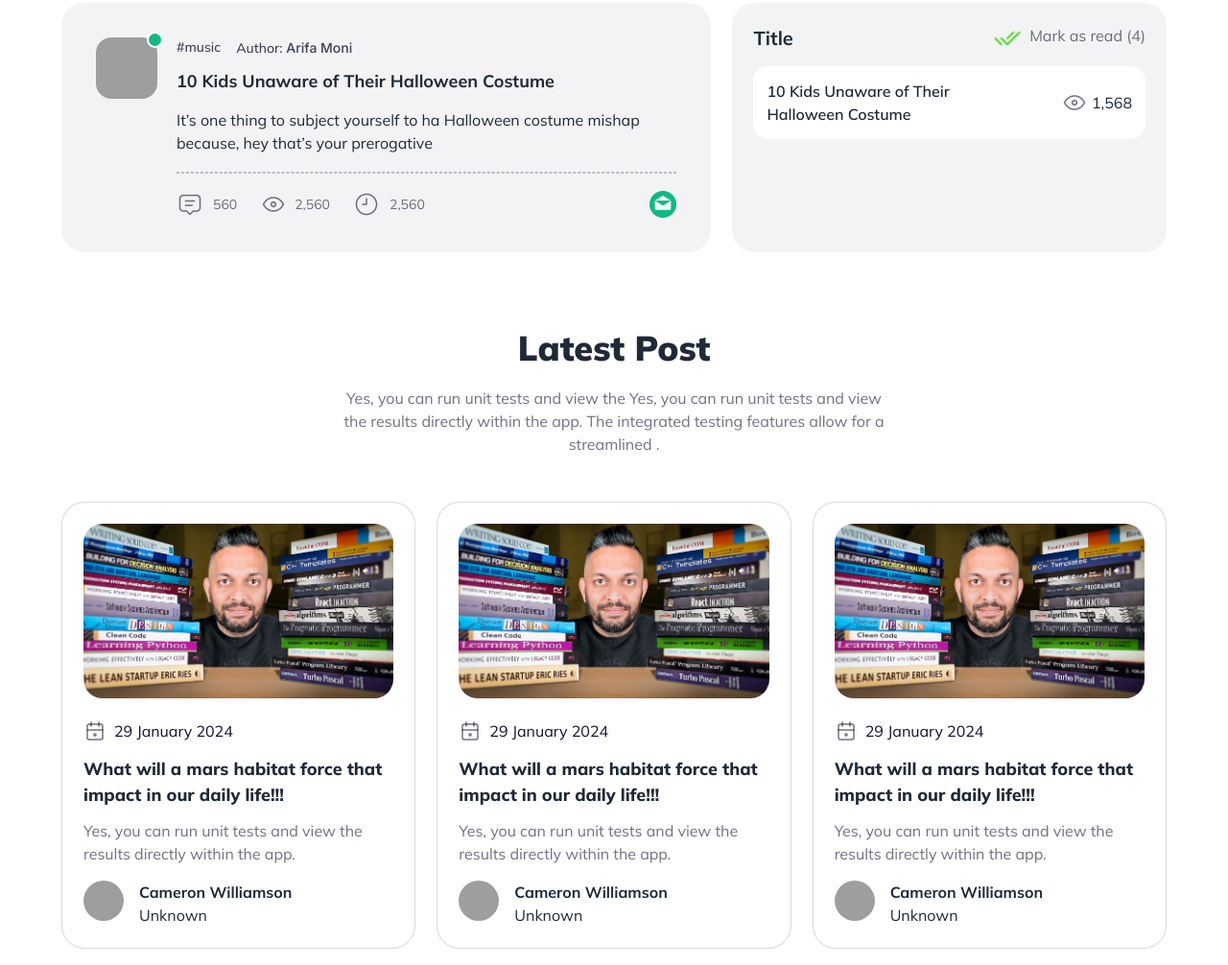
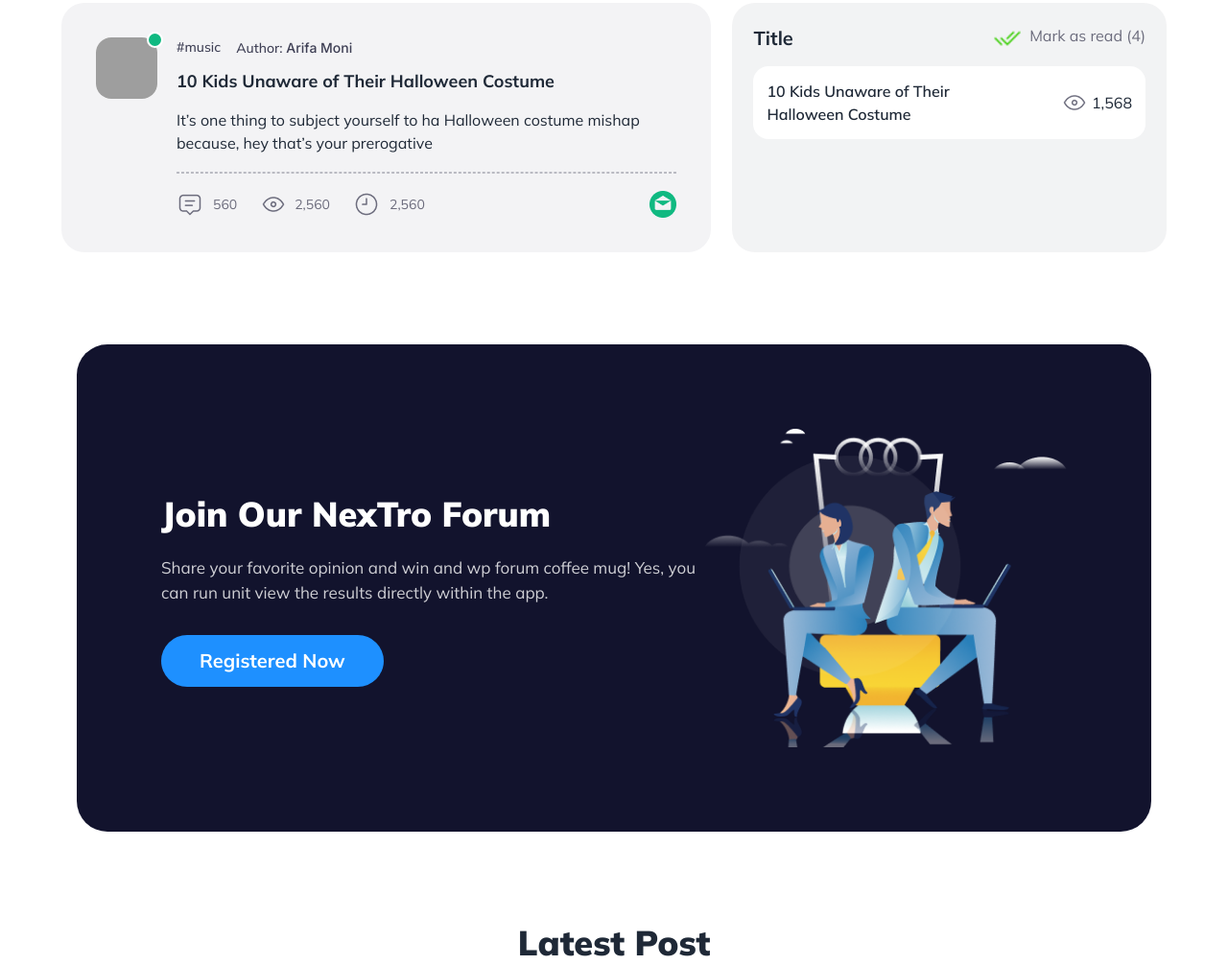
Before and after one commit to roushan-sheik/nextro-fourm, a plain HTML site: page index.html in a window 1280 px wide. Shown: the part 831-1837 px from the top of the page at 96% size. Drawn offline with nearby package versions, Linux system fonts and the light colour scheme; grey boxes are pictures that could not be loaded.

Commit message:
Join Our NexTro Forum section added

```diff
--- a/index.html
+++ b/index.html
@@ -74,8 +74,8 @@
             </ul>
           </div>
           <div class="navbar-end">
-            <a
-              class=" lg:py-[.875rem] py-[10px] lg:px-10 px-8 rounded-full bg_primary lg:text-[20px] text-[18px] text-white lg:font-bold cursor-pointer">SignIn</a>
+            <button
+              class=" lg:py-[.75rem] py-[8px] lg:px-10 px-8 rounded-full bg_primary lg:text-[20px] text-[18px] text-white lg:font-bold cursor-pointer">SignIn</button>
           </div>
         </div>
       </div>
@@ -214,6 +214,33 @@
                 <span>1,568</span>
               </div>
             </div>
+          </div>
+        </div>
+      </div>
+    </section>
+    <!-- Join Our NexTro Forum section -->
+    <section>
+      <div class="join_main p-4">
+        <div
+          class="flex flex-col-reverse lg:items-center lg:flex-row join_container mt-20 lg:p-[5.5rem] px-6 lg:gap-0 gap-8 py-10 bg-[#12132D] rounded-[32px]">
+          <!-- content box  -->
+          <div class="basis-[60%] flex flex-col">
+            <h2 class="text-[36px] lg:text-left text-center font-[900] text-white">Join Our NexTro Forum</h2>
+            <h4 class="mt-4 mb-8 lg:text-left text-center text-[1.0625rem] " style="color: rgba(255, 255, 255, 0.8)">
+              Share your
+              favorite opinion
+              and win and
+              wp forum coffee mug! Yes, you can run unit view the results directly within the app.</h4>
+            <!-- registered button  -->
+            <div class="mx-auto lg:mx-0">
+              <button
+                class="lg:py-[12px] py-[7px] lg:px-10 px-8 rounded-full bg_primary lg:text-[20px] text-[18px] text-white lg:font-bold cursor-pointer">Registered
+                Now</button>
+            </div>
+          </div>
+          <!-- img box  -->
+          <div class="basis-[40%]">
+            <img class="w-full h-full object-cover" src="./assets/images/joinforum.png" alt="">
           </div>
         </div>
       </div>
```
